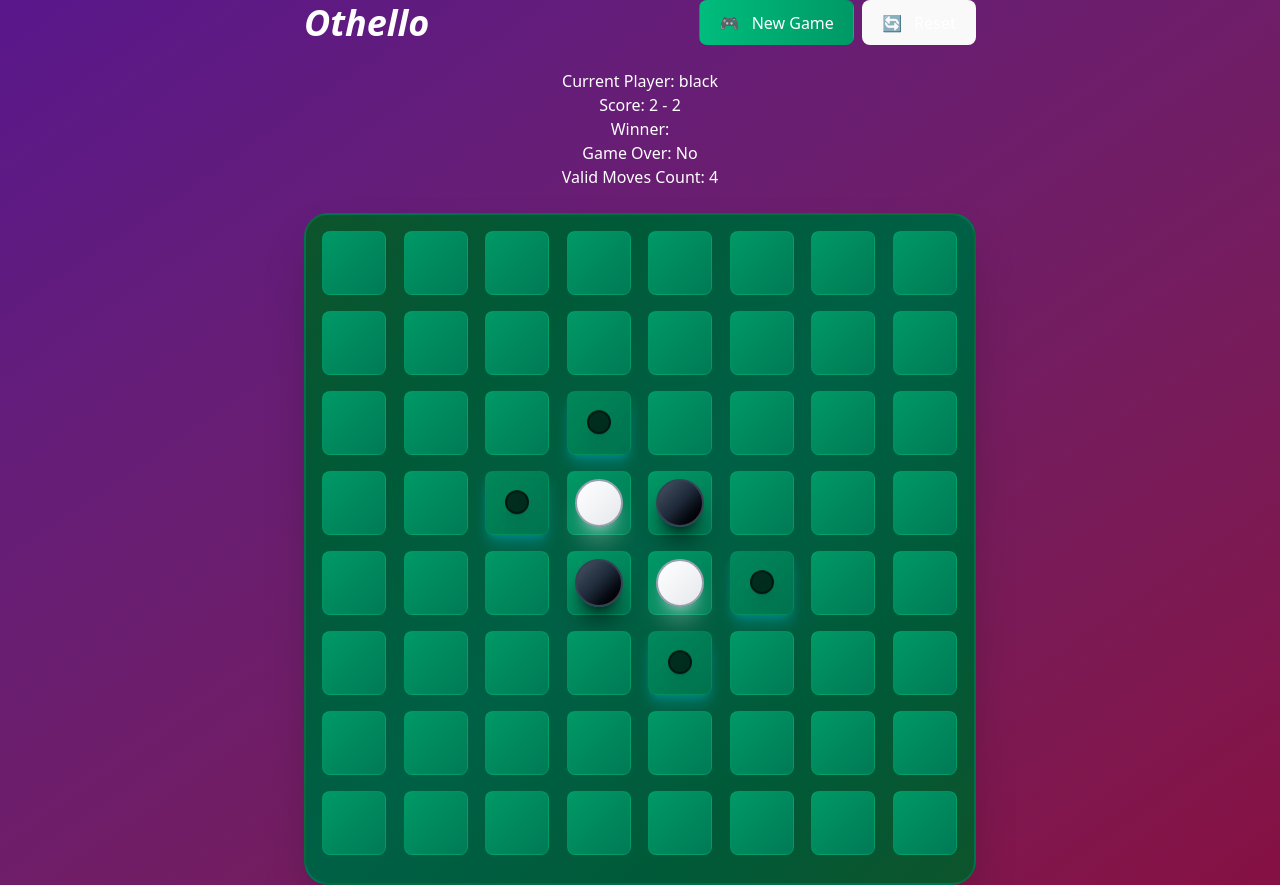
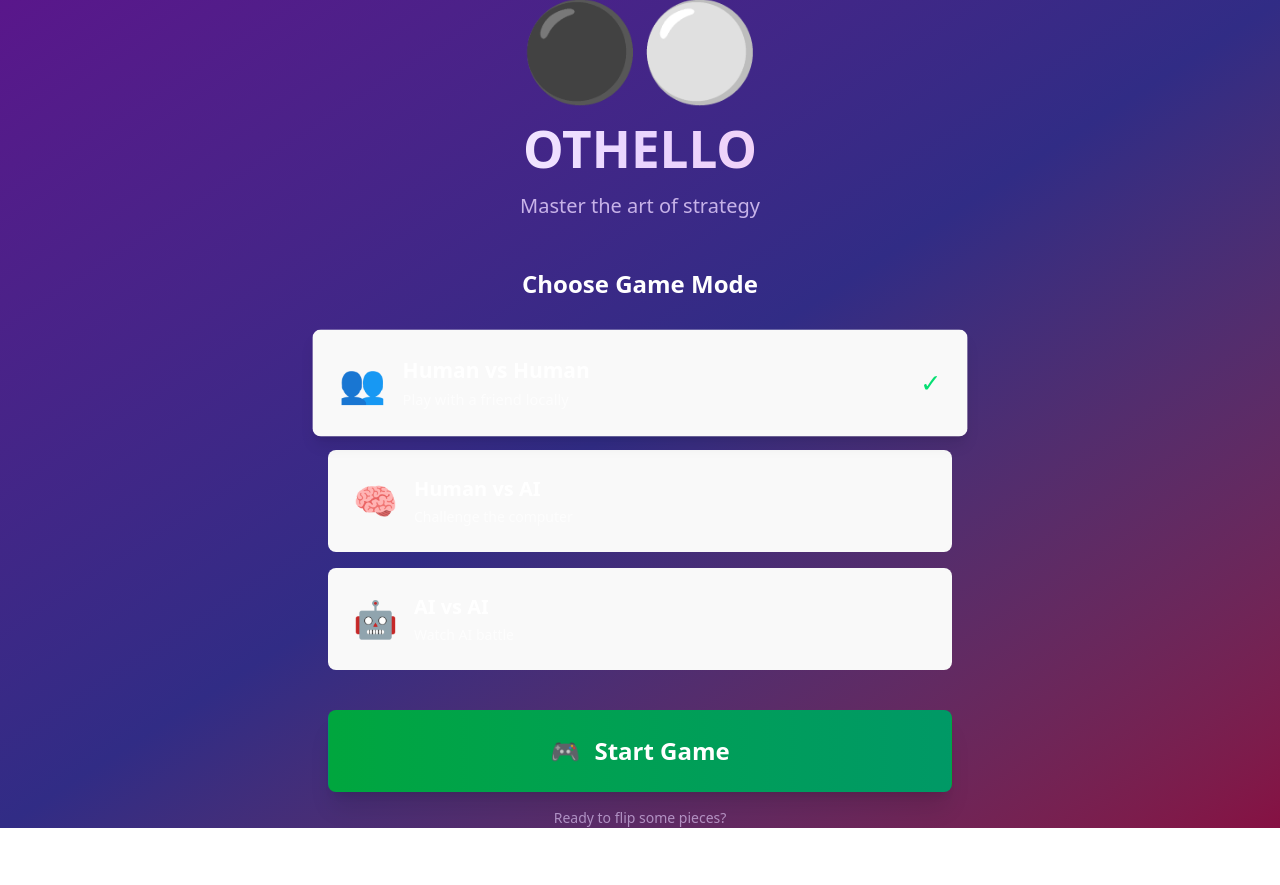
Before and after one commit to qubitam/othello, a React (Vite) app: page / in a window 1280 px wide. After the commit the page ends 828 px from the top, so only its background shows below. Built offline with nearby package versions, Linux system fonts and the light colour scheme.

Commit message:
added start game menu with game modes super basic no logic

```diff
--- a/src/App.tsx
+++ b/src/App.tsx
@@ -2,13 +2,24 @@
 import { Provider } from 'react-redux'
 import { store } from './stores/store'
 import { useAppDispatch, useAppSelector } from './hooks/redux'
-import { resetGame, makeGameMove } from './stores/gameSlice'
+import { startNewGame, resetGame, makeGameMove, showMainMenu } from './stores/gameSlice'
 
 import Board from './components/Board'
 import Header from './components/Header'
+import TopNavigation from './components/TopNavigation'
+import MainMenu from './components/MainMenu'
+const GameContainer = () => {
+	const {
+    board,
+    currentPlayer,
+    validMoves,
+    score,
+    winner,
+    gameOver,
+    gameMode,
+    gameStarted
+  } = useAppSelector((state) => state.game);
 
-const GameContainer = () => {
-	const { board, currentPlayer, validMoves, score, winner, gameOver } = useAppSelector((state) => state.game);
 
 	const dispatch = useAppDispatch();
 
@@ -16,31 +27,49 @@
     dispatch(makeGameMove({ row, col }));
   }
 
+  const handleStartGame = (gameMode: string) => {
+    dispatch(startNewGame(gameMode));
+  }
+
+  const getGameModeDisplay = () => {
+    switch (gameMode) {
+      case 'human_vs_human':
+        return 'Human vs Human';
+      case 'human_vs_ai':
+        return 'Human vs AI';
+      case 'ai_vs_ai':
+        return 'AI vs AI';
+      default:
+        return 'Human vs Human';
+    }
+  }
+
+  if (!gameStarted) {
+    return (
+      <MainMenu
+        onStartGame={handleStartGame}
+      />
+    )
+  }
+
   return (
     <div className="min-h-screen bg-gradient-to-br from-purple-900 to-pink-900 text-white min-w-screen flex items-center justify-center">
       <div className="max-w-screen-lg mx-auto space-y-6">
-				<div className="flex flex-row items-center justify-between">
-					<h2 className="text-4xl font-bold italic">Othello</h2>
-					<div className="flex flex-row items-center justify-center gap-2">
-						<button
-							className="bg-gradient-to-r from-emerald-500 to-emerald-600 hover:from-emerald-600 hover:to-emerald-700 text-white font-bold px-4 py-2 rounded transition-all duration-200"
-							onClick={() => dispatch(resetGame())}
-						>
-							<span className="mr-2">🎮</span>  New Game
-						</button>
-						<button
-							className="bg-emerald-500 hover:bg-emerald-600 text-white font-bold px-4 py-2 rounded transition-all duration-200"
-							onClick={() => dispatch(resetGame())}
-						>
-							<span className="mr-2">🔄</span>  Reset
-						</button>
-					</div>
-				</div>
+				<TopNavigation
+					getGameModeDisplay={getGameModeDisplay}
+					handleNewGameClick={() => dispatch(startNewGame(gameMode))}
+					handleReset={() => dispatch(resetGame())}
+				/>
         <div className="flex flex-col items-center justify-center">
           <Header currentPlayer={currentPlayer} score={score} winner={winner} gameOver={gameOver} validMovesCount={validMoves.length} />
         </div>
         <div className="flex flex-col items-center justify-center">
-          	<Board board={board} validMoves={validMoves}  onCellClick={handleCellClick} currentPlayer={currentPlayer} />
+          <Board
+            board={board}
+            validMoves={validMoves}
+            onCellClick={handleCellClick}
+            currentPlayer={currentPlayer}
+          />
         </div>
       </div>
     </div>
--- /dev/null
+++ b/src/components/MainMenu.tsx
@@ -0,0 +1,99 @@
+// Main Menu Screen - Game-style main menu
+
+import React, { useState } from 'react';
+
+interface MainMenuProps {
+  onStartGame: (gameMode: string) => void;
+}
+
+const MainMenu: React.FC<MainMenuProps> = ({ onStartGame }) => {
+  const [selectedMode, setSelectedMode] = useState<string>('human_vs_human');
+
+  const gameModes = [
+    {
+      id: 'human_vs_human',
+      title: 'Human vs Human',
+      description: 'Play with a friend locally',
+      icon: '👥'
+    },
+    {
+      id: 'human_vs_ai',
+      title: 'Human vs AI',
+      description: 'Challenge the computer',
+      icon: '🧠'
+    },
+    {
+      id: 'ai_vs_ai',
+      title: 'AI vs AI',
+      description: 'Watch AI battle',
+      icon: '🤖'
+    }
+  ];
+
+  return (
+    <div className="min-h-screen bg-gradient-to-br from-purple-900 via-indigo-900 to-pink-900 text-white flex items-center justify-center min-w-screen">
+      <div className="relative z-10 max-w-2xl mx-auto px-6 text-center">
+
+        <div className="mb-12">
+          <div className="text-8xl mb-6">⚫⚪</div>
+          <h1 className="text-7xl font-bold bg-gradient-to-r from-white via-purple-200 to-pink-200 bg-clip-text text-transparent mb-4">
+            OTHELLO
+          </h1>
+          <p className="text-purple-200/80 text-xl">Master the art of strategy</p>
+        </div>
+
+        {/* Game Mode Selection */}
+        <div className="mb-10">
+          <h2 className="text-2xl font-bold text-white mb-8">Choose Game Mode</h2>
+
+          <div className="space-y-4">
+            {gameModes.map((mode) => (
+              <button
+                key={mode.id}
+                onClick={() => setSelectedMode(mode.id)}
+                className={`
+                  w-full p-6 rounded-2xl transition-all duration-300 text-left border-2
+                  ${selectedMode === mode.id
+                    ? 'bg-white/20 border-white/40 scale-105 shadow-lg'
+                    : 'bg-white/5 border-white/10 hover:bg-white/10 hover:border-white/20'
+                  }
+                `}
+              >
+                <div className="flex items-center gap-4">
+                  <div className="text-4xl">{mode.icon}</div>
+                  <div className="flex-1">
+                    <h3 className="text-xl font-bold text-white mb-1">
+                      {mode.title}
+                    </h3>
+                    <p className="text-white/70 text-sm">
+                      {mode.description}
+                    </p>
+                  </div>
+                  {selectedMode === mode.id && (
+                    <div className="text-green-400 text-2xl">✓</div>
+                  )}
+                </div>
+              </button>
+            ))}
+          </div>
+        </div>
+
+        {/* Start Game Button */}
+        <div className="space-y-4">
+          <button
+            onClick={() => onStartGame(selectedMode)}
+            className="w-full py-6 bg-gradient-to-r from-green-600 to-emerald-600 hover:from-green-700 hover:to-emerald-700 rounded-2xl font-bold text-2xl shadow-xl transition-all duration-200 hover:scale-105 transform"
+          >
+            <span className="mr-2">🎮</span> Start Game
+          </button>
+
+          <p className="text-purple-200/60 text-sm">
+            Ready to flip some pieces?
+          </p>
+        </div>
+      </div>
+    </div>
+  );
+};
+
+export default MainMenu;
--- /dev/null
+++ b/src/components/TopNavigation.tsx
@@ -0,0 +1,38 @@
+interface TopNavigationProps {
+	getGameModeDisplay: () => string;
+	handleNewGameClick: () => void;
+	handleReset: () => void;
+}
+
+const TopNavigation: React.FC<TopNavigationProps> = ({
+    getGameModeDisplay,
+    handleNewGameClick,
+    handleReset
+}) => {
+	return (
+		<div className="flex justify-between items-center mb-6 max-w-[42rem] mx-auto">
+			<div className="flex items-center gap-4">
+				<h1 className="text-2xl font-bold italic text-white">Othello</h1>
+				<div className="px-3 py-1 bg-white/10 rounded-lg text-xs text-purple-200 font-semibold mt-4">
+					{getGameModeDisplay()}
+				</div>
+			</div>
+			<div className="flex gap-3">
+				<button
+					onClick={handleNewGameClick}
+					className="flex items-center gap-2 px-4 py-2 bg-green-600 hover:bg-green-700 rounded-lg font-semibold transition-colors"
+				>
+					🏠 New Game
+				</button>
+				<button
+					onClick={handleReset}
+					className="flex items-center gap-2 px-4 py-2 bg-gray-700 hover:bg-gray-800 rounded-lg font-semibold transition-colors"
+				>
+					🔄 Reset
+				</button>
+			</div>
+		</div>
+	)
+}
+
+export default TopNavigation;
--- a/src/index.css
+++ b/src/index.css
@@ -40,9 +40,6 @@
 button {
   border-radius: 8px;
   border: 1px solid transparent;
-  padding: 0.6em 1.2em;
-  font-size: 1em;
-  font-weight: 500;
   font-family: inherit;
   background-color: #1a1a1a;
   cursor: pointer;
--- a/src/stores/gameSlice.ts
+++ b/src/stores/gameSlice.ts
@@ -16,6 +16,8 @@
 		white: 2,
 	},
 	gameOver: false,
+	gameMode: 'human_vs_human',
+	gameStarted: false,
 }
 
 // GameSlice is the slice of the game
@@ -23,6 +25,22 @@
 	name: 'game',
 	initialState,
 	reducers: {
+		// Start the game
+		startNewGame: (state, action: PayloadAction<string>) => {
+			const newBoard = createInitialBoard();
+			state.board = newBoard;
+			state.currentPlayer = 'black';
+			state.validMoves = getValidMoves(newBoard, state.currentPlayer);
+			state.score = {
+				black: 2,
+				white: 2,
+			};
+			state.gameOver = false;
+			state.winner = null;
+			state.gameMode = action.payload;
+			state.gameStarted = true;
+		},
+
 		// Reset the game
 		resetGame: (state) => {
 			state.board = createInitialBoard();
@@ -75,13 +93,17 @@
 				black: state.board.flat().filter(cell => cell === 'black').length,
 				white: state.board.flat().filter(cell => cell === 'white').length,
 			}
+		},
+
+		// Show main menu
+		showMainMenu: (state) => {
+			state.gameStarted = false;
 		}
-
 	}
 })
 
 // Export the actions
-export const { resetGame, makeGameMove } = gameSlice.actions;
+export const { startNewGame, resetGame, makeGameMove, showMainMenu } = gameSlice.actions;
 
 // Export the reducer
 export default gameSlice.reducer;
--- a/src/types/index.ts
+++ b/src/types/index.ts
@@ -15,6 +15,8 @@
     white: number;
   };
   gameOver: boolean;
+  gameMode: string;
+  gameStarted: boolean;
 }
 
 // Position is the position of the piece on the board
```
